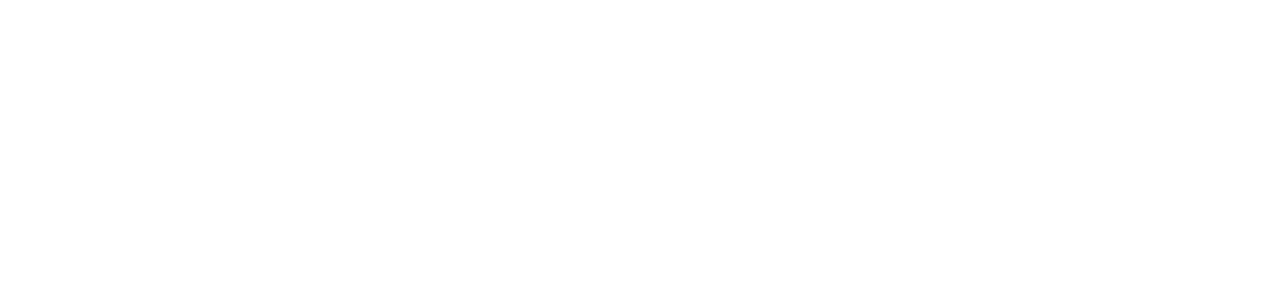
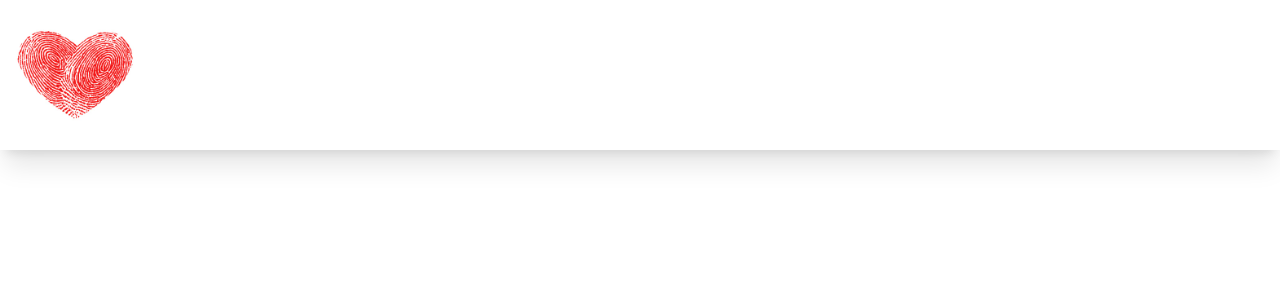
Before and after one commit to franschokoe/Valentine, a React (Vite) app: page / in a window 1280 px wide. Shown: the top 300 px of the page. Built offline with nearby package versions, Linux system fonts and the light colour scheme.

Commit message:
on process

```diff
--- a/src/componets/decisionpage.jsx
+++ b/src/componets/decisionpage.jsx
@@ -1,5 +1,7 @@
 import { useState } from "react";
 import React from "react";
+import '../style/style.css'
+import fingerprint from "../assets/first/fingerprint-love.jpg"
 
 export function  Decision(){
 
@@ -7,7 +9,8 @@
 
     return (
         <>
-            <div>
+            <div className="container shadow-xl" >
+                <img className="fingerprint" src={fingerprint}/>
 
             </div>
         </>
--- /dev/null
+++ b/src/style/style.css
@@ -0,0 +1,9 @@
+*{
+    box-sizing: border-box;
+    margin: 0px;
+    padding: 0px;
+}
+
+.fingerprint{
+    width: 150px;
+}
```
